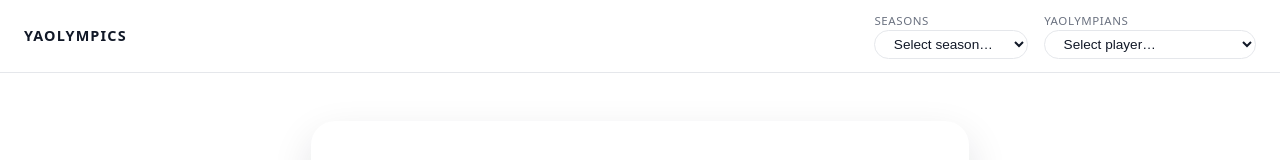
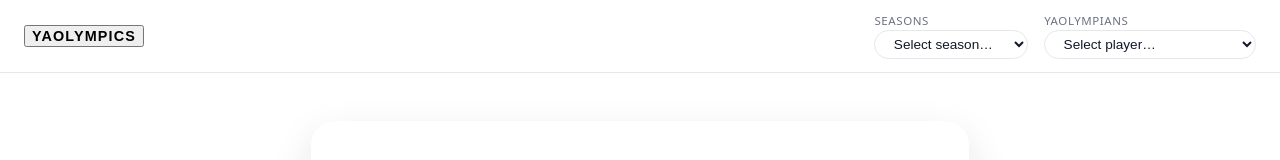
Before and after one commit to normanyao/Yaolympics, a plain HTML site: page index.html in a window 1280 px wide. Shown: the top 160 px of the page. Drawn offline with Linux system fonts and the light colour scheme.

Commit message:
Update index.html

```diff
--- a/index.html
+++ b/index.html
@@ -8,9 +8,9 @@
 </head>
 <body>
   <header class="site-header">
-    <div class="logo-text">
-      Yaolympics
-    </div>
+      <button id="homeLink" class="logo-text" type="button">
+        Yaolympics
+      </button>
     <div class="header-controls">
       <div class="control-group">
         <label for="seasonSelect">Seasons</label>
```
